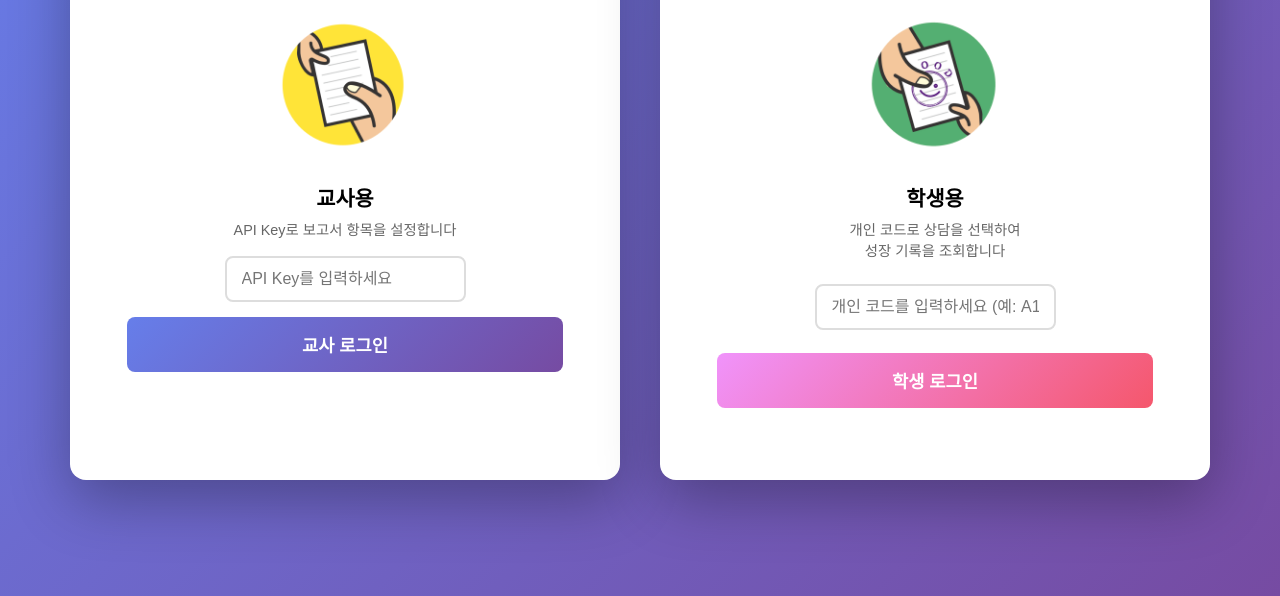
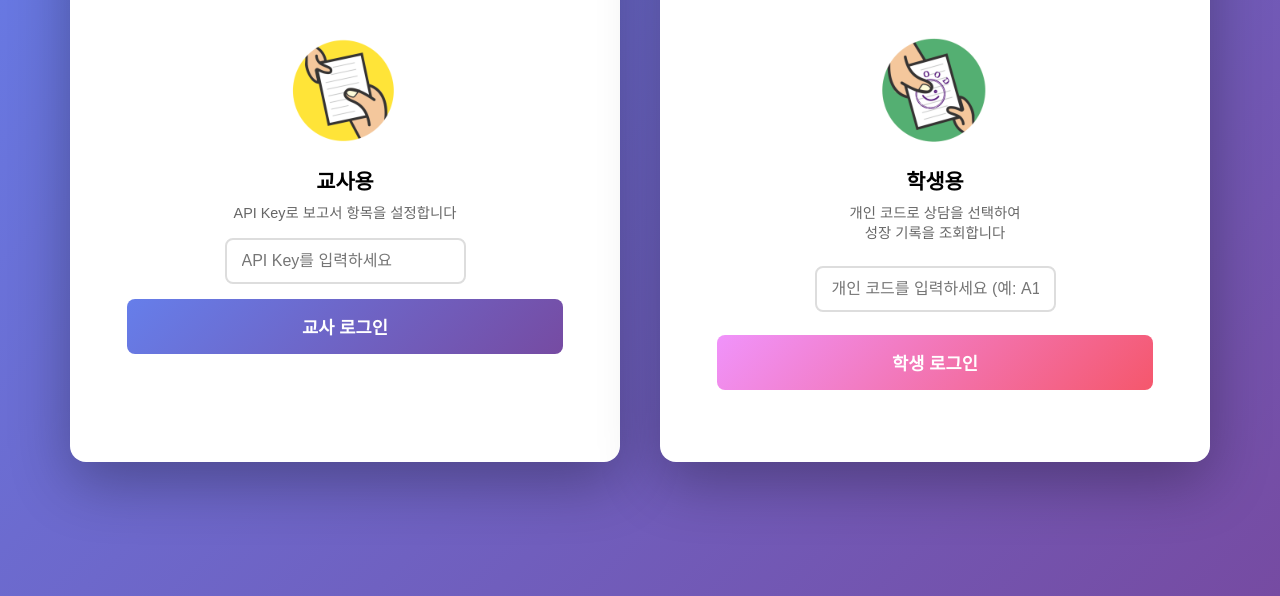
Before and after one commit to sojocosmos-dev/dahandincounsel, a plain HTML site: page index.html in a window 1280 px wide. Shown: the part 244-840 px from the top of the page. Drawn offline with Linux system fonts and the light colour scheme.

Commit message:
로그 UI 크기 수정

```diff
--- a/styles.css
+++ b/styles.css
@@ -564,9 +564,10 @@ h1 {
 }
 
 .auth-option-icon-img {
-    width: 3em;
-    height: 3em;
+    width: 120px;
+    height: 120px;
     object-fit: contain;
+    display: block;
 }
 
 .auth-option-title {
```
